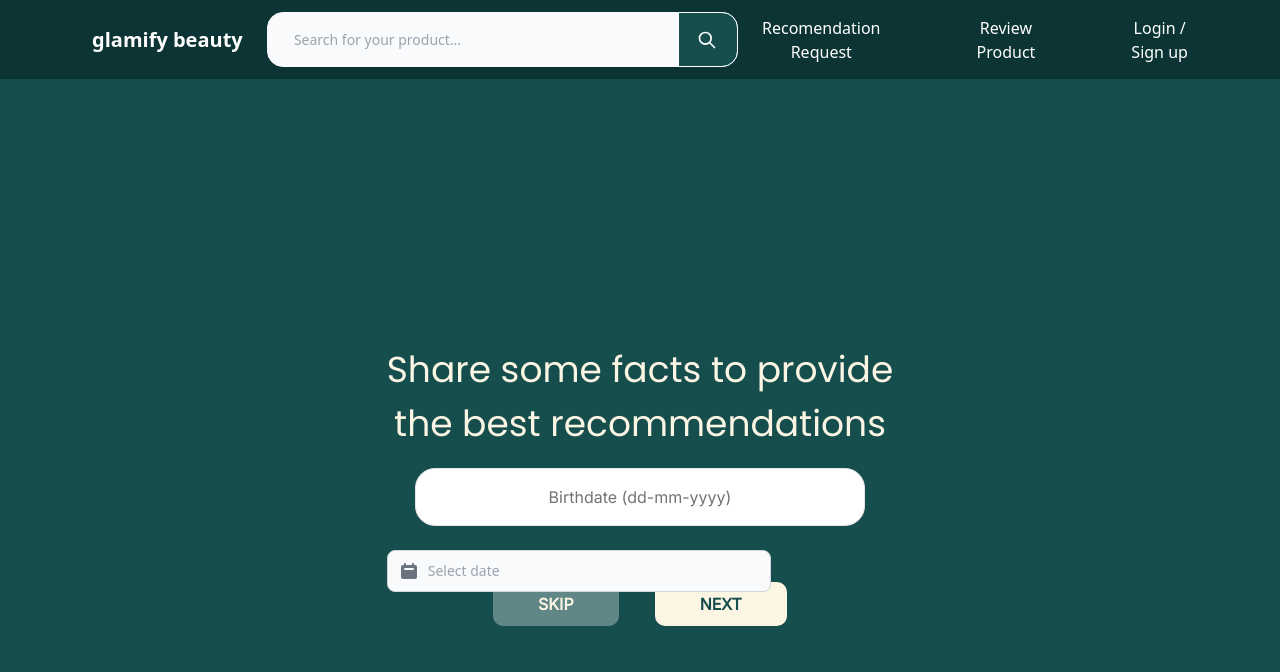
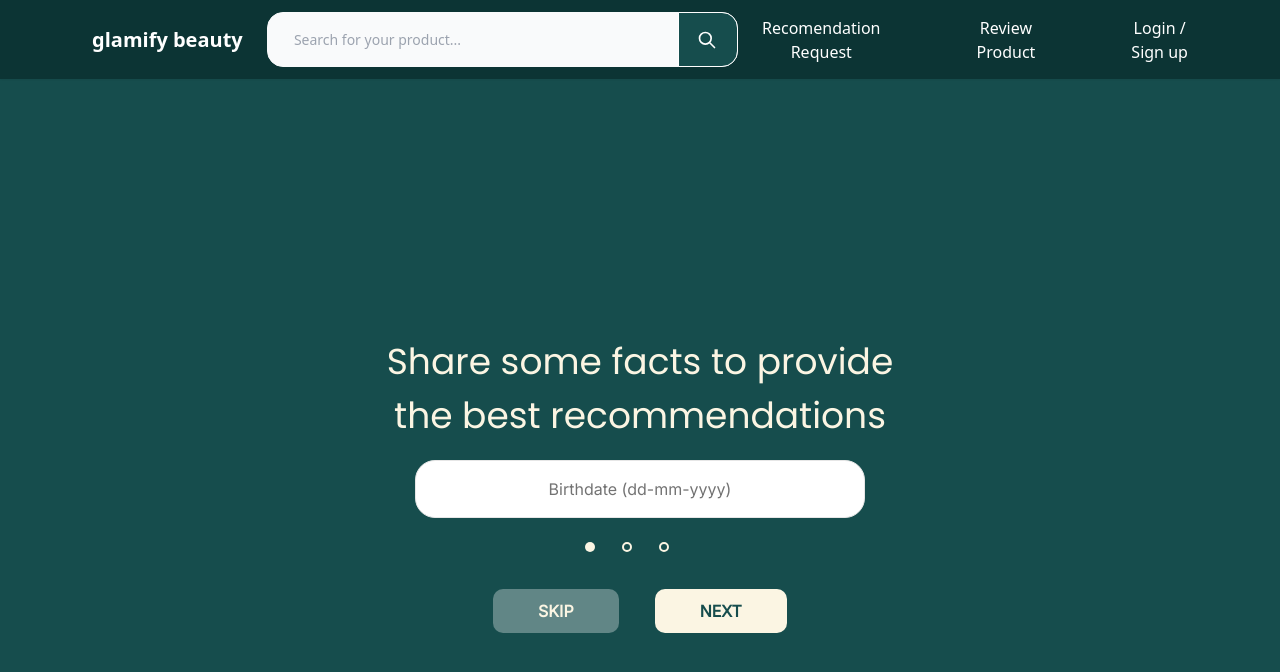
Before and after one commit to fahmiSD/glamify, a Nuxt app: page /survey2 in a window 1280 px wide. Shown: the top 672 px of the page. Built offline with nearby package versions, Linux system fonts and the light colour scheme.

Commit message:
datepicker

```diff
--- a/nuxt.config.ts
+++ b/nuxt.config.ts
@@ -4,14 +4,14 @@ export default defineNuxtConfig({
   css: ["~/assets/css/main.css"],
   app: {
     head: {
-      // link: [{ rel: "stylesheet", type: "text/css", href: "https://cdnjs.cloudflare.com/ajax/libs/flowbite/1.6.3/flowbite.css" }],
+        link: [{ rel: "stylesheet", type: "text/css", href: "https://cdnjs.cloudflare.com/ajax/libs/flowbite/1.6.3/flowbite.css" }],
       script: [
-        // {
-        //   src: "https://cdnjs.cloudflare.com/ajax/libs/flowbite/1.6.3/flowbite.js",
-        // },
-        // {
-        //   src: "https://cdnjs.cloudflare.com/ajax/libs/flowbite/1.6.3/datepicker.js",
-        // },
+        {
+          src: "https://cdnjs.cloudflare.com/ajax/libs/flowbite/1.6.3/flowbite.js",
+        },
+        {
+          src: "https://cdnjs.cloudflare.com/ajax/libs/flowbite/1.6.3/datepicker.js",
+        },
         {
           innerHTML: `
           function checkSmoke(input)
--- a/package.json
+++ b/package.json
@@ -17,7 +17,6 @@
   "dependencies": {
     "flowbite": "^1.6.3",
     "nuxt-swiper": "^1.0.0",
-    "swiper": "^9.0.5",
-    "vue-tailwind-datepicker": "^1.3.1"
+    "swiper": "^9.0.5"
   }
 }
--- a/pages/survey2.vue
+++ b/pages/survey2.vue
@@ -6,30 +6,19 @@
       </div>
       <div class="flex justify-center items-center">
         <input
+          datepicker
+          datepicker-autohide
+          type="text"
           class="w-[450px] h-[58px] mb-[24px] rounded-[20px] bg-[##F9F9F9] border border-[#E6E6E6] focus:outline-none ring-inset focus:ring focus:ring-[#207a7a] text-center text-[#131414] placeholder:font-inter placeholder:text-center placeholder:text-[#737373]"
           placeholder="Birthdate (dd-mm-yyyy)"
-          required
         />
       </div>
 
-      <!-- datepicker -->
-
-      <div class="relative max-w-sm">
-        <div class="absolute inset-y-0 left-0 flex items-center pl-3 pointer-events-none">
-          <svg aria-hidden="true" class="w-5 h-5 text-gray-500 dark:text-gray-400" fill="currentColor" viewBox="0 0 20 20" xmlns="http://www.w3.org/2000/svg">
-            <path fill-rule="evenodd" d="M6 2a1 1 0 00-1 1v1H4a2 2 0 00-2 2v10a2 2 0 002 2h12a2 2 0 002-2V6a2 2 0 00-2-2h-1V3a1 1 0 10-2 0v1H7V3a1 1 0 00-1-1zm0 5a1 1 0 000 2h8a1 1 0 100-2H6z" clip-rule="evenodd"></path>
-          </svg>
-        </div>
-        <input
-          datepicker
-          datepicker-autohide
-          type="text"
-          class="bg-gray-50 border border-gray-300 text-gray-900 text-sm rounded-lg focus:ring-blue-500 focus:border-blue-500 block w-full pl-10 p-2.5 dark:bg-gray-700 dark:border-gray-600 dark:placeholder-gray-400 dark:text-white dark:focus:ring-blue-500 dark:focus:border-blue-500"
-          placeholder="Select date"
-        />
+      <div class="mb-[47px] flex justify-center">
+        <div class="w-[10px] h-[10px] bg-[#FBF5E3] rounded-full mr-[27px]"></div>
+        <div class="w-[10px] h-[10px] border-solid border-2 border-[#FBF5E3] rounded-full mr-[27px]"></div>
+        <div class="w-[10px] h-[10px] border-solid border-2 border-[#FBF5E3] rounded-full mr-[27px]"></div>
       </div>
-
-      <div></div>
 
       <div class="text-center">
         <!-- <button type="submit" class="bg-[#FBF5E3] rounded-[10px] w-[119px] h-[40px]"><p class="text-[#164D4D] font-inter font-bold">CHECK EMAIL</p></button> -->
```
Also changed, not shown: 1 other file (tests, documents, lock files or other folders).
